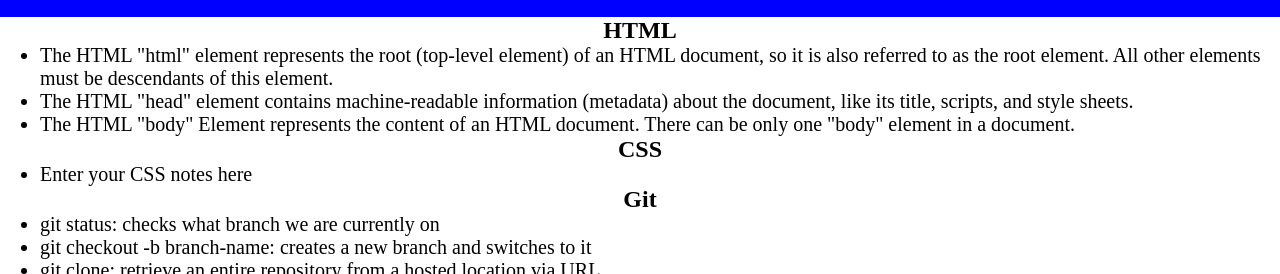
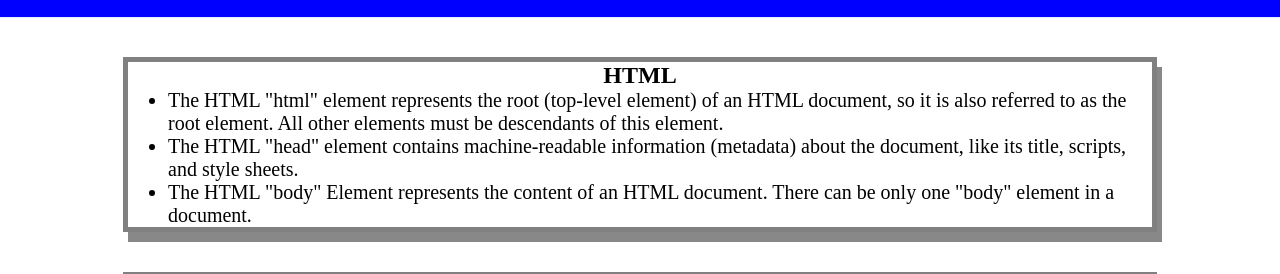
Before and after one commit to JaredByers/prework-study-guide, a plain HTML site: page index.html in a window 1280 px wide. Shown: the part 103-377 px from the top of the page. Drawn offline with Linux system fonts and the light colour scheme.

Commit message:
added CSS to project

```diff
--- a/assets/style.css
+++ b/assets/style.css
@@ -36,3 +36,10 @@ p
     text-align: center;
     font-size: 30px;
   }
+
+.card {
+    width: 80%;
+    margin: 40px auto;
+    border: 5px solid grey;
+    box-shadow: 5px 10px #888888
+}
```
